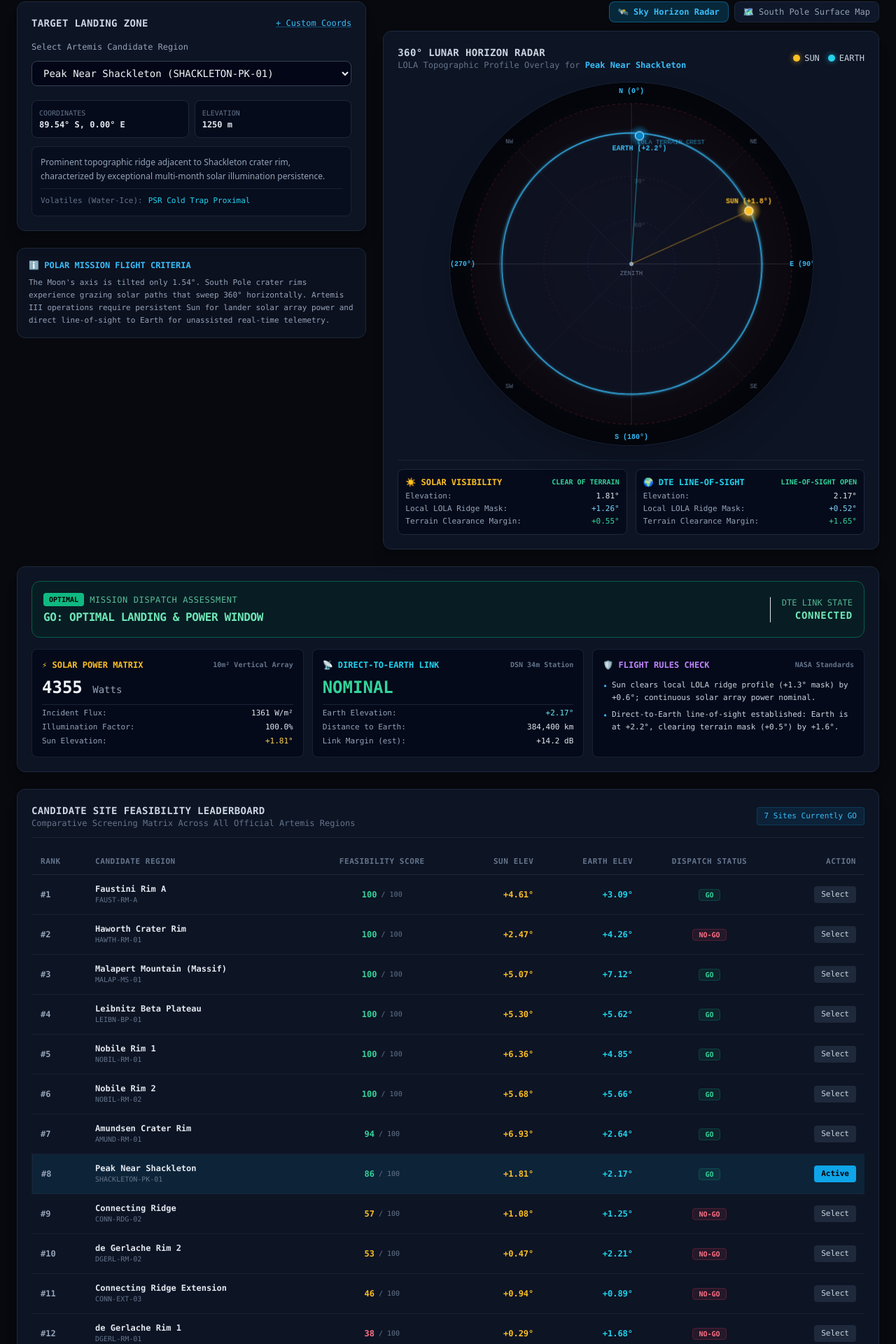
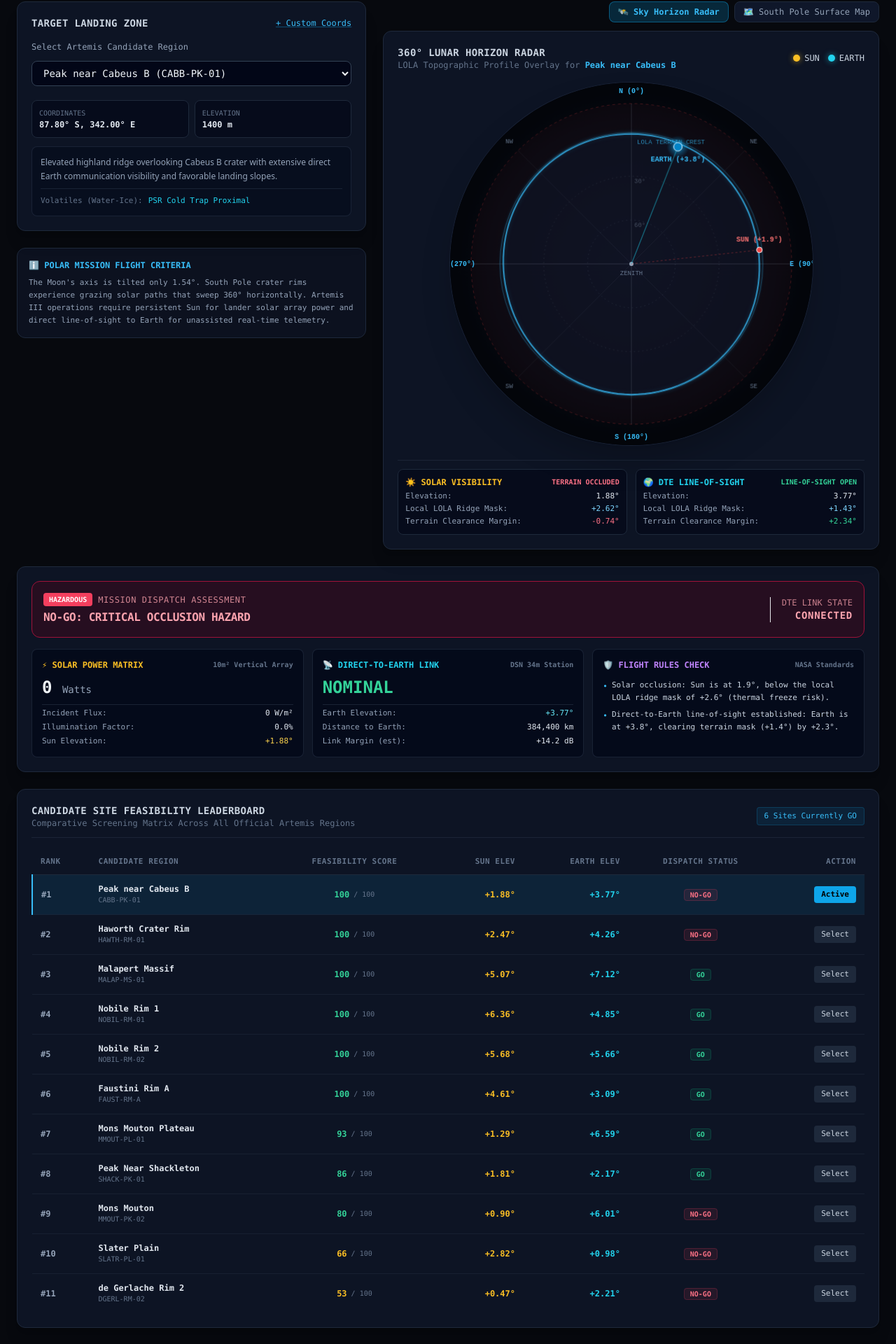
Before and after one commit to 0x-xnum/P.A.T.H, a React (Vite) app: page / in a window 1280 px wide. Shown: the part 99-2019 px from the top of the page at 70% size. Built offline with nearby package versions, Linux system fonts and the light colour scheme.

Commit message:
feat: align candidate regions with official October 2024 NASA Artemis III baseline

```diff
--- a/src/components/SiteSelector.tsx
+++ b/src/components/SiteSelector.tsx
@@ -33,9 +33,12 @@ export const SiteSelector: React.FC<SiteSelectorProps> = ({ selectedSite, onSele
         elevationMeters: elev,
       },
       description: 'User-specified target coordinates evaluated in local lunar topocentric frame.',
+      rimHeightMeters: 2000,
       permanentlyShadowedNearby: Math.abs(lat) > 85,
       isOfficialArtemisCandidate: false,
+      category: 'custom',
       scientificValue: 'Arbitrary landing coordinates designated for mission feasibility screening.',
+      officialCitation: 'Custom User Coordinate Input',
     };
 
     onSelectSite(newCustomSite);
--- a/src/data/landingSites.ts
+++ b/src/data/landingSites.ts
@@ -1,65 +1,130 @@
 import { LandingSite } from '../types';
 
-export const ARTEMIS_CANDIDATE_SITES: LandingSite[] = [
+/**
+ * Official NASA Artemis III Candidate Landing Regions
+ * Primary Source: NASA Planetary Mission Program Office (October 28, 2024 update)
+ * https://www.nasa.gov/news-release/nasa-provides-update-on-artemis-iii-moon-landing-regions/
+ * Coordinates referenced to IAU/IAG Lunar Mean Earth / Polar Axis (ME) frame.
+ */
+export const ARTEMIS_2024_REFINED_SITES: LandingSite[] = [
   {
-    id: 'peak-near-shackleton',
-    name: 'Peak Near Shackleton',
-    designation: 'SHACKLETON-PK-01',
+    id: 'peak-near-cabeus-b',
+    name: 'Peak near Cabeus B',
+    designation: 'CABB-PK-01',
     coordinates: {
-      latitude: -89.54,
-      longitude: 0.0,
-      elevationMeters: 1250,
+      latitude: -87.80,
+      longitude: 342.0,
+      elevationMeters: 1400,
     },
-    description: 'Prominent topographic ridge adjacent to Shackleton crater rim, characterized by exceptional multi-month solar illumination persistence.',
-    rimHeightMeters: 4200,
-    permanentlyShadowedNearby: true,
-    isOfficialArtemisCandidate: true,
-    scientificValue: 'High-priority sampling access to volatile ice reserves preserved within Shackleton crater permanently shadowed interior.',
-  },
-  {
-    id: 'connecting-ridge',
-    name: 'Connecting Ridge',
-    designation: 'CONN-RDG-02',
-    coordinates: {
-      latitude: -89.44,
-      longitude: 222.5,
-      elevationMeters: 980,
-    },
-    description: 'Elevated narrow ridge corridor connecting Shackleton and de Gerlache craters with favorable rover traverse gradients.',
-    rimHeightMeters: 2800,
-    permanentlyShadowedNearby: true,
-    isOfficialArtemisCandidate: true,
-    scientificValue: 'Cross-cutting stratigraphic boundary permitting comparative exploration between two distinct impact crater degradation states.',
-  },
-  {
-    id: 'connecting-ridge-ext',
-    name: 'Connecting Ridge Extension',
-    designation: 'CONN-EXT-03',
-    coordinates: {
-      latitude: -89.17,
-      longitude: 205.0,
-      elevationMeters: 740,
-    },
-    description: 'Northeastern continuation of the Shackleton-de Gerlache bridge offering broader landing dispersion ellipses.',
-    rimHeightMeters: 2100,
-    permanentlyShadowedNearby: true,
-    isOfficialArtemisCandidate: true,
-    scientificValue: 'Proximal ejecta blankets from multiple South Pole-Aitken (SPA) interior impact events.',
-  },
-  {
-    id: 'de-gerlache-rim-1',
-    name: 'de Gerlache Rim 1',
-    designation: 'DGERL-RM-01',
-    coordinates: {
-      latitude: -88.48,
-      longitude: 271.0,
-      elevationMeters: 1620,
-    },
-    description: 'Western rim crest of de Gerlache crater providing extended line-of-sight elevation for Direct-to-Earth communication.',
+    description: 'Elevated highland ridge overlooking Cabeus B crater with extensive direct Earth communication visibility and favorable landing slopes.',
     rimHeightMeters: 3100,
     permanentlyShadowedNearby: true,
     isOfficialArtemisCandidate: true,
-    scientificValue: 'Direct access to ancient anorthositic highlands crust relatively uncontaminated by recent mare basalts.',
+    category: '2024-refined',
+    scientificValue: 'Direct access to volatile-rich ejecta deposits excavated from the Cabeus crater interior (site of LCROSS water detection).',
+    officialCitation: 'NASA Press Release 24-142 (Oct 28, 2024)',
+  },
+  {
+    id: 'haworth',
+    name: 'Haworth Crater Rim',
+    designation: 'HAWTH-RM-01',
+    coordinates: {
+      latitude: -87.40,
+      longitude: 355.0,
+      elevationMeters: 1100,
+    },
+    description: 'Southwestern rim terrain bordering one of the coldest cryogenic thermal environments measured in the Solar System (< 40 K).',
+    rimHeightMeters: 3400,
+    permanentlyShadowedNearby: true,
+    isOfficialArtemisCandidate: true,
+    category: '2024-refined',
+    scientificValue: 'Ground-truth sampling of subsurface cryogenic ice deposits and verification of orbital neutron spectrometer anomalies.',
+    officialCitation: 'NASA Press Release 24-142 (Oct 28, 2024)',
+  },
+  {
+    id: 'malapert-massif',
+    name: 'Malapert Massif',
+    designation: 'MALAP-MS-01',
+    coordinates: {
+      latitude: -84.90,
+      longitude: 12.9,
+      elevationMeters: 5000,
+    },
+    description: 'Prominent 5,000-meter-high mountain massif providing outstanding uninterrupted direct line-of-sight to Earth for high-bandwidth comms.',
+    rimHeightMeters: 5000,
+    permanentlyShadowedNearby: false,
+    isOfficialArtemisCandidate: true,
+    category: '2024-refined',
+    scientificValue: 'Premier regional telecommunications relay benchmark and deep regolith drilling site with panoramic South Pole-Aitken context.',
+    officialCitation: 'NASA Press Release 24-142 (Oct 28, 2024)',
+  },
+  {
+    id: 'mons-mouton-plateau',
+    name: 'Mons Mouton Plateau',
+    designation: 'MMOUT-PL-01',
+    coordinates: {
+      latitude: -84.40,
+      longitude: 330.0,
+      elevationMeters: 3500,
+    },
+    description: 'Expansive elevated plateau feature offering wide hazard-free landing corridors and long-duration solar illumination windows.',
+    rimHeightMeters: 3500,
+    permanentlyShadowedNearby: false,
+    isOfficialArtemisCandidate: true,
+    category: '2024-refined',
+    scientificValue: 'Ancient pre-Nectarian highland crust exposed by the formation of the South Pole-Aitken (SPA) impact basin.',
+    officialCitation: 'NASA Press Release 24-142 (Oct 28, 2024)',
+  },
+  {
+    id: 'mons-mouton',
+    name: 'Mons Mouton',
+    designation: 'MMOUT-PK-02',
+    coordinates: {
+      latitude: -84.80,
+      longitude: 325.0,
+      elevationMeters: 3700,
+    },
+    description: 'Elevated mountain crest named in honor of NASA mathematician and Apollo computer pioneer Melba Roy Mouton.',
+    rimHeightMeters: 3700,
+    permanentlyShadowedNearby: true,
+    isOfficialArtemisCandidate: true,
+    category: '2024-refined',
+    scientificValue: 'Investigation of space weathering across steep slope gradients and sampling of ancient volcanic highland breccias.',
+    officialCitation: 'NASA Press Release 24-142 (Oct 28, 2024)',
+  },
+  {
+    id: 'nobile-rim-1',
+    name: 'Nobile Rim 1',
+    designation: 'NOBIL-RM-01',
+    coordinates: {
+      latitude: -85.20,
+      longitude: 53.5,
+      elevationMeters: 1750,
+    },
+    description: 'Complex crater rim section previously selected for the VIPER volatile-scouting rover traverse exploration corridor.',
+    rimHeightMeters: 3200,
+    permanentlyShadowedNearby: true,
+    isOfficialArtemisCandidate: true,
+    category: '2024-refined',
+    scientificValue: 'Detailed resource prospecting of micro-cold traps and volatile concentration gradients near shadowed crater floors.',
+    officialCitation: 'NASA Press Release 24-142 (Oct 28, 2024)',
+  },
+  {
+    id: 'nobile-rim-2',
+    name: 'Nobile Rim 2',
+    designation: 'NOBIL-RM-02',
+    coordinates: {
+      latitude: -85.40,
+      longitude: 36.0,
+      elevationMeters: 1900,
+    },
+    description: 'Western flank of Nobile crater exhibiting moderate slopes and wide obstacle clearance margins for terminal descent.',
+    rimHeightMeters: 3000,
+    permanentlyShadowedNearby: true,
+    isOfficialArtemisCandidate: true,
+    category: '2024-refined',
+    scientificValue: 'Comparative stratigraphy between proximal SPA basin materials and subsequent Copernican-era impact ejecta.',
+    officialCitation: 'NASA Press Release 24-142 (Oct 28, 2024)',
   },
   {
     id: 'de-gerlache-rim-2',
@@ -70,11 +135,54 @@ export const ARTEMIS_CANDIDATE_SITES: LandingSite[] = [
       longitude: 290.5,
       elevationMeters: 1480,
     },
-    description: 'Northwestern flank with gentle slope profiles facilitating autonomous hazard avoidance during terminal descent.',
+    description: 'Northwestern rim crest facing Earth with gentle slope profiles facilitating autonomous precision hazard avoidance.',
     rimHeightMeters: 2900,
     permanentlyShadowedNearby: true,
     isOfficialArtemisCandidate: true,
-    scientificValue: 'Opportunity to deploy long-duration autonomous surface science packages with high solar collection factors.',
+    category: '2024-refined',
+    scientificValue: 'Long-duration solar array power collection node and pristine highlands anorthosite sampling.',
+    officialCitation: 'NASA Press Release 24-142 (Oct 28, 2024)',
+  },
+  {
+    id: 'slater-plain',
+    name: 'Slater Plain',
+    designation: 'SLATR-PL-01',
+    coordinates: {
+      latitude: -88.10,
+      longitude: 115.0,
+      elevationMeters: 850,
+    },
+    description: 'Flat inter-crater plain positioned between Slater and Faustini craters, offering broad landing ellipses with minimal slope hazards.',
+    rimHeightMeters: 2200,
+    permanentlyShadowedNearby: true,
+    isOfficialArtemisCandidate: true,
+    category: '2024-refined',
+    scientificValue: 'Smooth traverse corridor permitting long-range mobility to multiple permanent shadow boundary zones.',
+    officialCitation: 'NASA Press Release 24-142 (Oct 28, 2024)',
+  },
+];
+
+/**
+ * Historical 2022 Candidate Regions (Retained for Comparative Study)
+ * Source: NASA Press Release 22-088 (August 19, 2022)
+ */
+export const ARTEMIS_2022_HISTORICAL_SITES: LandingSite[] = [
+  {
+    id: 'peak-near-shackleton',
+    name: 'Peak Near Shackleton',
+    designation: 'SHACK-PK-01',
+    coordinates: {
+      latitude: -89.54,
+      longitude: 0.0,
+      elevationMeters: 1250,
+    },
+    description: 'Topographic ridge adjacent to Shackleton crater rim, characterized by extraordinary multi-month illumination persistence.',
+    rimHeightMeters: 4200,
+    permanentlyShadowedNearby: true,
+    isOfficialArtemisCandidate: true,
+    category: '2022-historical',
+    scientificValue: 'Volatile ice deposits preserved in Shackleton interior cold traps.',
+    officialCitation: 'NASA Press Release 22-088 (Aug 19, 2022)',
   },
   {
     id: 'faustini-rim-a',
@@ -89,98 +197,17 @@ export const ARTEMIS_CANDIDATE_SITES: LandingSite[] = [
     rimHeightMeters: 3800,
     permanentlyShadowedNearby: true,
     isOfficialArtemisCandidate: true,
-    scientificValue: 'Exceptional radar backscatter anomalies indicating possible surface and subsurface hydrogen deposits.',
-  },
-  {
-    id: 'haworth',
-    name: 'Haworth Crater Rim',
-    designation: 'HAWTH-RM-01',
-    coordinates: {
-      latitude: -87.40,
-      longitude: 355.0,
-      elevationMeters: 1100,
-    },
-    description: 'Southwestern rim terrain bordering one of the coldest thermal environments measured in the Solar System (< 40 K).',
-    rimHeightMeters: 3400,
-    permanentlyShadowedNearby: true,
-    isOfficialArtemisCandidate: true,
-    scientificValue: 'Cryogenic volatile preservation studies and ground-truth validation of orbital neutron spectrometer observations.',
-  },
-  {
-    id: 'malapert-mountain',
-    name: 'Malapert Mountain (Massif)',
-    designation: 'MALAP-MS-01',
-    coordinates: {
-      latitude: -84.90,
-      longitude: 12.9,
-      elevationMeters: 5000,
-    },
-    description: 'Prominent 5-kilometer-high peak offering near-continuous direct line-of-sight view to Earth for high-bandwidth comms.',
-    rimHeightMeters: 5100,
-    permanentlyShadowedNearby: false,
-    isOfficialArtemisCandidate: true,
-    scientificValue: 'Premier regional relay communications node and deep regolith drilling site with panoramic South Pole basin context.',
-  },
-  {
-    id: 'leibnitz-beta-plateau',
-    name: 'Leibnitz Beta Plateau',
-    designation: 'LEIBN-BP-01',
-    coordinates: {
-      latitude: -85.80,
-      longitude: 31.5,
-      elevationMeters: 3300,
-    },
-    description: 'Elevated highland plateau feature formed along the outer rings of the South Pole-Aitken impact basin.',
-    rimHeightMeters: 3300,
-    permanentlyShadowedNearby: false,
-    isOfficialArtemisCandidate: true,
-    scientificValue: 'Deep crustal and upper mantle uplifted materials excavated during the formation of the SPA basin.',
-  },
-  {
-    id: 'nobile-rim-1',
-    name: 'Nobile Rim 1',
-    designation: 'NOBIL-RM-01',
-    coordinates: {
-      latitude: -85.20,
-      longitude: 53.5,
-      elevationMeters: 1750,
-    },
-    description: 'Complex crater rim section previously selected for the VIPER lunar rover exploration pathway.',
-    rimHeightMeters: 3200,
-    permanentlyShadowedNearby: true,
-    isOfficialArtemisCandidate: true,
-    scientificValue: 'Detailed resource mapping of shadowed craters with diverse micro-cold trap distributions.',
-  },
-  {
-    id: 'nobile-rim-2',
-    name: 'Nobile Rim 2',
-    designation: 'NOBIL-RM-02',
-    coordinates: {
-      latitude: -85.40,
-      longitude: 36.0,
-      elevationMeters: 1900,
-    },
-    description: 'Western flank of Nobile crater exhibiting moderate slopes and wide navigation clearance corridors.',
-    rimHeightMeters: 3000,
-    permanentlyShadowedNearby: true,
-    isOfficialArtemisCandidate: true,
-    scientificValue: 'Investigation of space weathering gradients across varied slope exposures.',
-  },
-  {
-    id: 'amundsen-rim',
-    name: 'Amundsen Crater Rim',
-    designation: 'AMUND-RM-01',
-    coordinates: {
-      latitude: -84.50,
-      longitude: 85.0,
-      elevationMeters: 2400,
-    },
-    description: 'Terraced outer rim crest of a massive 105-km diameter complex impact structure.',
-    rimHeightMeters: 4500,
-    permanentlyShadowedNearby: true,
-    isOfficialArtemisCandidate: true,
-    scientificValue: 'Central peak and floor impact melt sheets revealing internal lunar thermal evolution history.',
+    category: '2022-historical',
+    scientificValue: 'Subsurface hydrogen signatures detected by orbital radar.',
+    officialCitation: 'NASA Press Release 22-088 (Aug 19, 2022)',
   },
 ];
 
-export const DEFAULT_LANDING_SITE = ARTEMIS_CANDIDATE_SITES[0];
+// Combined candidate regions: 2024 official refined sites first, followed by historical 2022 reference sites
+export const ARTEMIS_CANDIDATE_SITES: LandingSite[] = [
+  ...ARTEMIS_2024_REFINED_SITES,
+  ...ARTEMIS_2022_HISTORICAL_SITES,
+];
+
+// Default selection: Peak near Cabeus B (Ranked high in 2024 official update)
+export const DEFAULT_LANDING_SITE = ARTEMIS_2024_REFINED_SITES[0];
--- a/src/types/index.ts
+++ b/src/types/index.ts
@@ -13,7 +13,9 @@ export interface LandingSite {
   rimHeightMeters?: number;
   permanentlyShadowedNearby: boolean;
   isOfficialArtemisCandidate: boolean;
+  category: '2024-refined' | '2022-historical' | 'custom';
   scientificValue: string;
+  officialCitation: string;
 }
 
 export interface CelestialBodyPosition {
```
Also changed, not shown: 1 other file (tests, documents, lock files or other folders).
